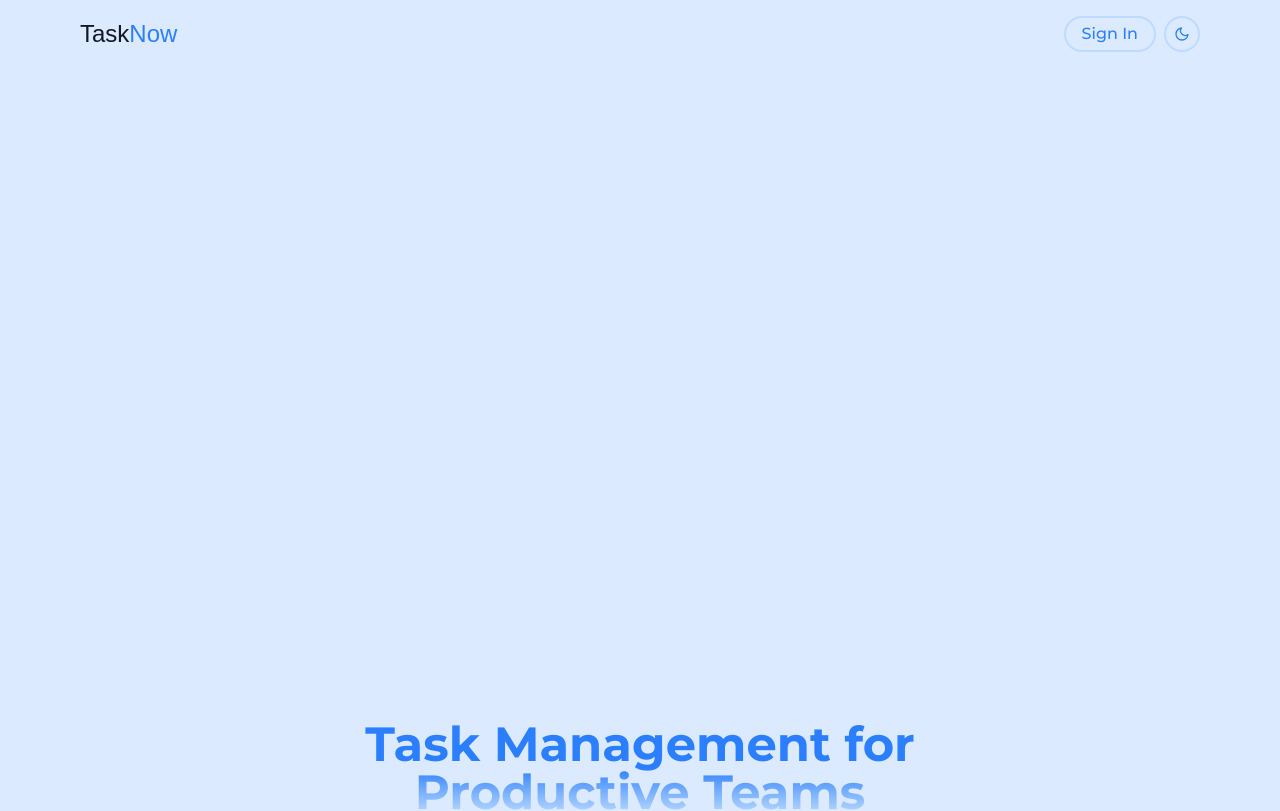
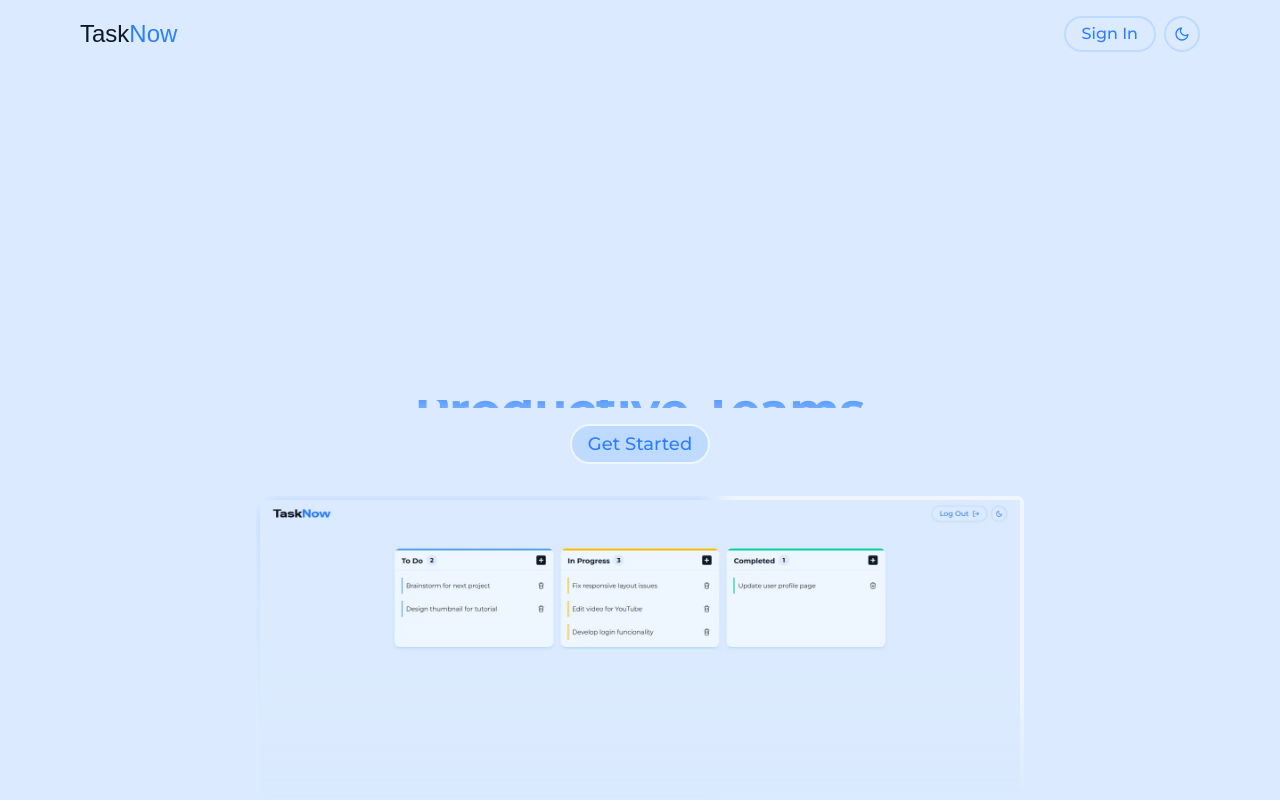
Before and after one commit to miriamsobrino/task-now, a React (Vite) app: page /welcome in a window 1280 px wide. Shown: the top 811 px of the page. Built offline with nearby package versions, Linux system fonts and the light colour scheme; no server answers; a web font is replaced by a local one.

Commit message:
update height welcome page

```diff
--- a/src/pages/WelcomePage.tsx
+++ b/src/pages/WelcomePage.tsx
@@ -20,8 +20,8 @@ function WelcomePage() {
   };
 
   return (
-    <div className='w-full relative z-2 justify-center items-center min-h-[100dvh] flex flex-col overflow-y-hidden gap-6 lg:gap-4 bg-blue-100  dark:bg-gray-900 '>
-      <div className='flex flex-col justify-center items-center gap-2 overflow-y-hidden px-6 z-10 pt-[320px] lg:mt-[400px]'>
+    <div className='w-full relative z-2 justify-center items-center h-screen flex flex-col overflow-hidden gap-6 lg:gap-4 bg-blue-100  dark:bg-gray-900 '>
+      <div className='flex flex-col justify-center items-center gap-2  overflow-y-hidden px-6 z-10 mt-[320px] lg:mt-[400px]'>
         <h2 className='text-3xl lg:text-5xl font-montserrat font-bold max-w-[600px] text-center bg-gradient-to-b from-blue-500 via-blue-500 to-blue-200 bg-clip-text text-transparent'>
           Task Management for Productive Teams
         </h2>
@@ -34,7 +34,7 @@ function WelcomePage() {
         Get Started
       </Button>
       <div
-        className=' w-[90%] lg:w-[60%] h-48 lg:h-full  relative rounded-md lg:border-t-4 lg:border-r-4 lg:border-l-4 border-4 border-blue-50  mt-8 lg:mt-4 lg:[mask-image:linear-gradient(to_bottom,black_60%,transparent_100%)]
+        className=' w-[90%] lg:w-[60%] h-48  lg:h-full  relative rounded-md lg:border-t-4 lg:border-r-4 lg:border-l-4 border-4 border-blue-50  mt-8 lg:mt-4 lg:[mask-image:linear-gradient(to_bottom,black_60%,transparent_100%)]
 '
       >
         {darkMode ? (
```
